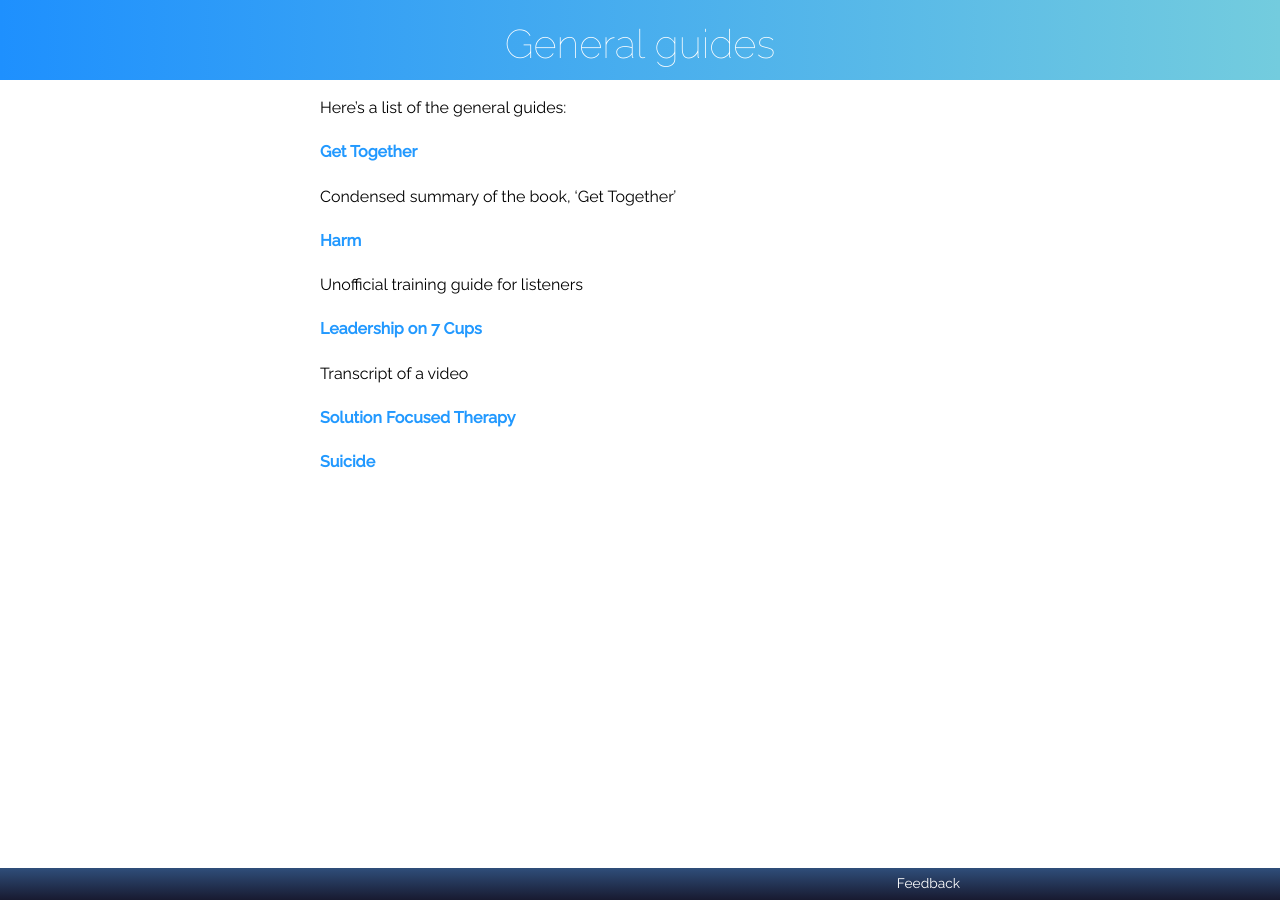
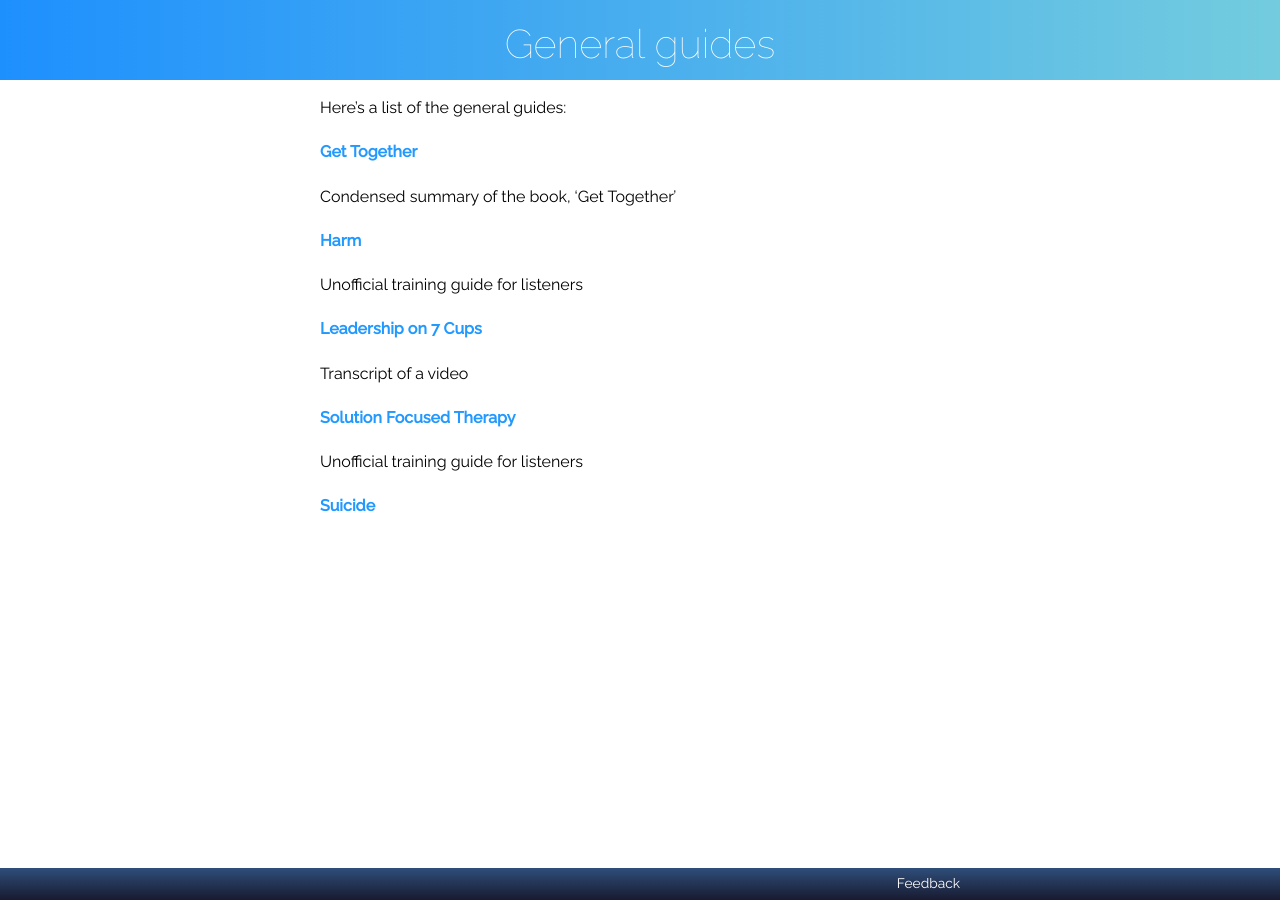
Before and after one commit to RarelyCharlie/rarelycharlie.github.io, a Jekyll site: the page built from _guide/index.md, in a window 1280 px wide. Built offline with Jekyll 4.4.1, drawn with Linux system fonts in a browser that asks for light colours.

Commit message:
add info

```diff
--- a/_guide/sft.md
+++ b/_guide/sft.md
@@ -1,5 +1,6 @@
 ---
 title: Solution Focused Therapy
+info: Unofficial training guide for listeners
 layout: guide
 feedback: https://www.7cups.com/@RarelyCharlie
 ---
```
